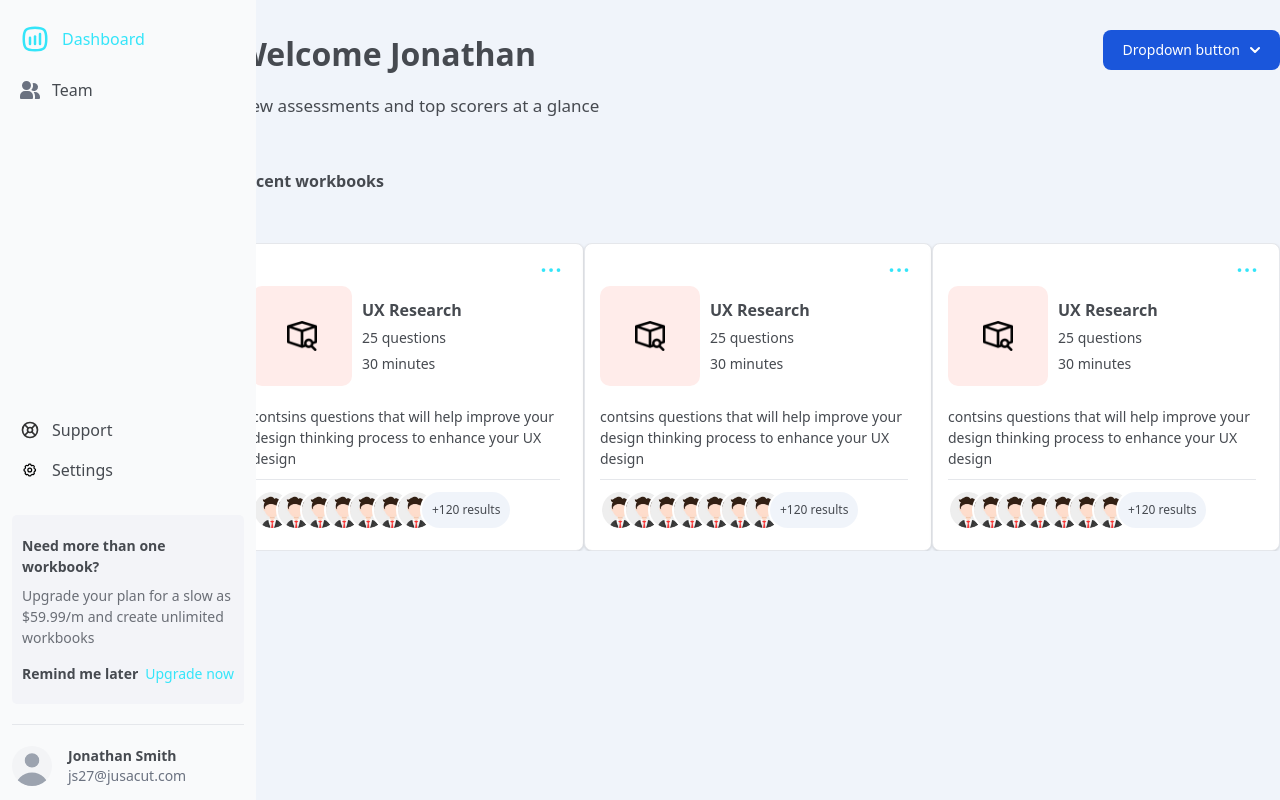
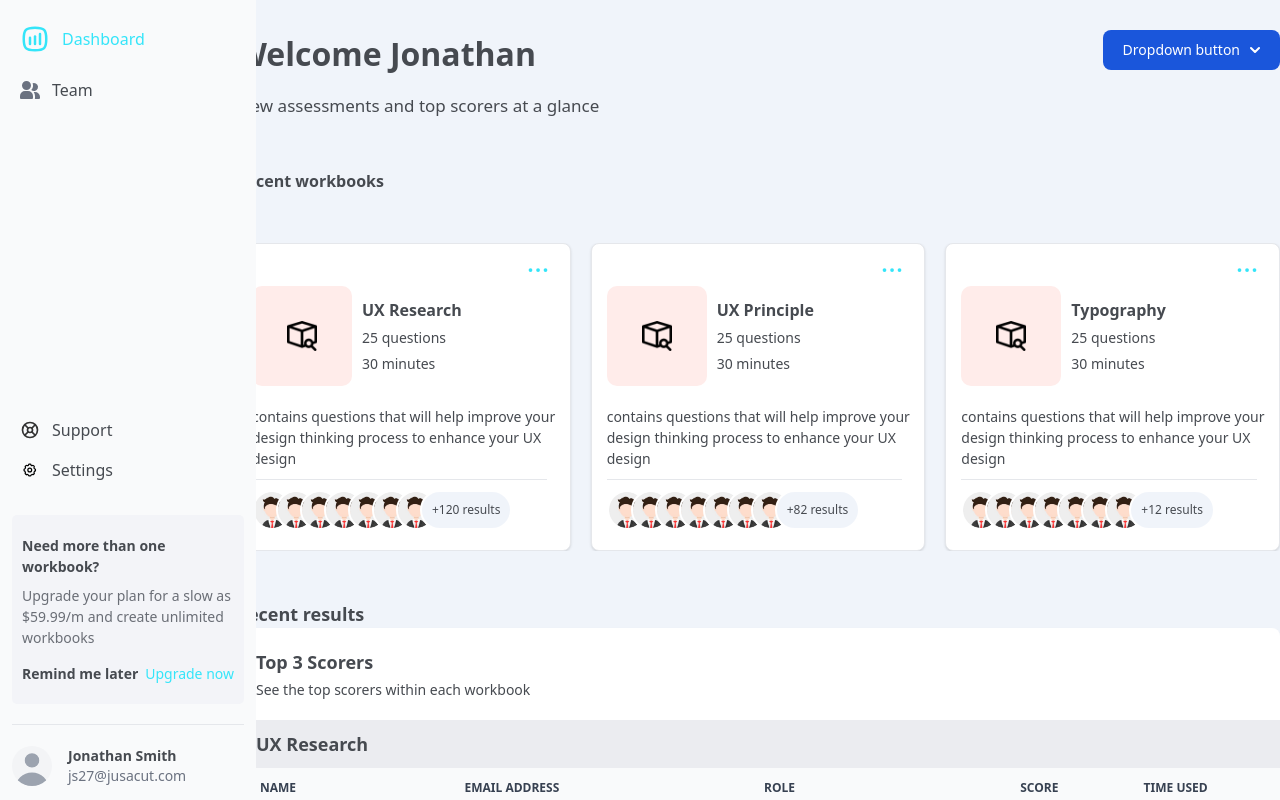
Before and after one commit to chayilDeborah/Vue-project, a Vue app: page / in a window 1280 px wide. Shown: the top 800 px of the page. Built offline with nearby package versions, Linux system fonts and the light colour scheme.

Commit message:
feat: complete page

```diff
--- a/package.json
+++ b/package.json
@@ -11,6 +11,7 @@
   },
   "dependencies": {
     "flowbite": "^1.7.0",
+    "flowbite-vue": "^0.0.16",
     "vue": "^3.3.4",
     "vue-router": "^4.2.2"
   },
--- a/src/App.vue
+++ b/src/App.vue
@@ -1,5 +1,6 @@
 <script setup>
 import Navbar from './components/Navbar.vue'
+import Results from './components/Results.vue';
 import Sidebar from './components/Sidebar.vue'
 import WorkbookSlider from './components/WorkbookSlider.vue';
 </script>
@@ -9,5 +10,6 @@ import WorkbookSlider from './components/WorkbookSlider.vue';
   <div class="sm:ml-[13.5rem]">
     <Navbar />
     <WorkbookSlider />
+    <Results />
   </div>
 </template>
--- a/src/components/WorkbookSlider.vue
+++ b/src/components/WorkbookSlider.vue
@@ -6,7 +6,7 @@
       <div class="text-[#464A50] font-bold text-[16px] ml-[20px]">Recent workbooks</div>
       <div className="lg:flex justify-center">
         <div
-          className="flex overflow-scroll ml-5 mt-[50px] scrollbar-hide no-scrollbar w-full max-w-7xl"
+          className="flex overflow-scroll ml-5 mt-[50px] space-x-5 scrollbar-hide no-scrollbar w-full max-w-7xl"
         >
           <div class="relative">
             <div
@@ -68,7 +68,7 @@
                 </div>
               </div>
               <div class="text-[#464A50] text-[14px]">
-                contsins questions that will help improve your design thinking process to enhance
+                contains questions that will help improve your design thinking process to enhance
                 your UX design
               </div>
               <hr class="mt-[10px] mb-[10px] w-[93%]" />
@@ -111,7 +111,7 @@
                   alt=""
                 />
                 <a
-                  class="flex items-center justify-center px-[10px] h-10 text-xs font-medium text-[#464A50] bg-[#F0F4FA] border-2 border-white rounded-full hover:bg-gray-600 dark:border-gray-800"
+                  class="flex items-center justify-center px-[10px] h-10 text-xs font-medium text-[#464A50] bg-[#F0F4FA] border-2 border-white rounded-full hover:bg-gray-200 dark:border-gray-800"
                   href="#"
                   >+120 results</a
                 >
@@ -174,13 +174,13 @@
                   <img src="/images/package.png" class="w-[30px] h-[30px]" alt="icon" />
                 </div>
                 <div class="pl-[10px]">
-                  <div class="font-bold text-[#464A50]">UX Research</div>
+                  <div class="font-bold text-[#464A50]">UX Principle</div>
                   <div class="text-[#464A50] text-[14px] mt-[5px]">25 questions</div>
                   <div class="text-[#464A50] text-[14px] mt-[5px]">30 minutes</div>
                 </div>
               </div>
               <div class="text-[#464A50] text-[14px]">
-                contsins questions that will help improve your design thinking process to enhance
+                contains questions that will help improve your design thinking process to enhance
                 your UX design
               </div>
               <hr class="mt-[10px] mb-[10px] w-[93%]" />
@@ -223,9 +223,9 @@
                   alt=""
                 />
                 <a
-                  class="flex items-center justify-center px-[10px] h-10 text-xs font-medium text-[#464A50] bg-[#F0F4FA] border-2 border-white rounded-full hover:bg-gray-600 dark:border-gray-800"
+                  class="flex items-center justify-center px-[10px] h-10 text-xs font-medium text-[#464A50] bg-[#F0F4FA] border-2 border-white rounded-full hover:bg-gray-200 dark:border-gray-800"
                   href="#"
-                  >+120 results</a
+                  >+82 results</a
                 >
               </div>
 
@@ -286,13 +286,13 @@
                   <img src="/images/package.png" class="w-[30px] h-[30px]" alt="icon" />
                 </div>
                 <div class="pl-[10px]">
-                  <div class="font-bold text-[#464A50]">UX Research</div>
+                  <div class="font-bold text-[#464A50]">Typography</div>
                   <div class="text-[#464A50] text-[14px] mt-[5px]">25 questions</div>
                   <div class="text-[#464A50] text-[14px] mt-[5px]">30 minutes</div>
                 </div>
               </div>
               <div class="text-[#464A50] text-[14px]">
-                contsins questions that will help improve your design thinking process to enhance
+                contains questions that will help improve your design thinking process to enhance
                 your UX design
               </div>
               <hr class="mt-[10px] mb-[10px] w-[93%]" />
@@ -335,9 +335,9 @@
                   alt=""
                 />
                 <a
-                  class="flex items-center justify-center px-[10px] h-10 text-xs font-medium text-[#464A50] bg-[#F0F4FA] border-2 border-white rounded-full hover:bg-gray-600 dark:border-gray-800"
+                  class="flex items-center justify-center px-[10px] h-10 text-xs font-medium text-[#464A50] bg-[#F0F4FA] border-2 border-white rounded-full hover:bg-gray-200 dark:border-gray-800"
                   href="#"
-                  >+120 results</a
+                  >+12 results</a
                 >
               </div>
 
```
Also changed, not shown: src/components/Navbar.vue (line endings or trailing spaces), 1 other file (tests, documents, lock files or other folders).
